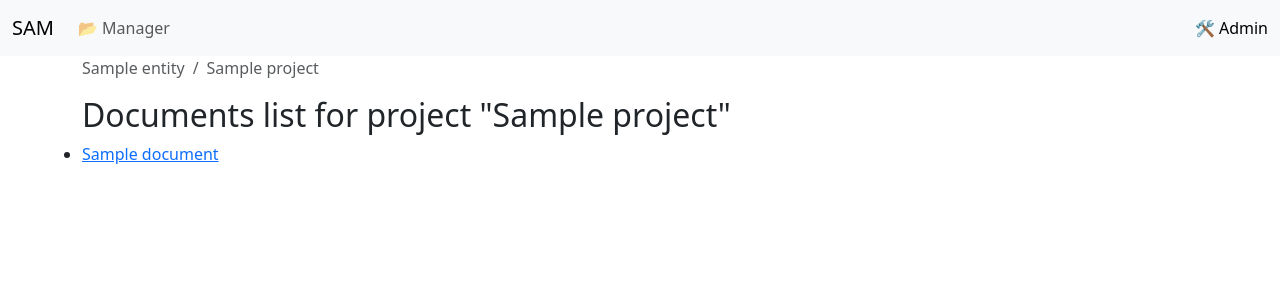
After one commit to yurivital/sam, a Django app: page /entity/project/1/ in a window 1280 px wide. The commit adds this page. Shown: the top 300 px of the page. Run offline with Django 4.2, Linux system fonts and the light colour scheme; tables that the repository leaves empty hold one stand-in row (values such as "Sample post"); some libraries are stand-ins or nearby versions.

Commit message:
Use django class view

```diff
--- a/sam/manager/models.py
+++ b/sam/manager/models.py
@@ -19,17 +19,17 @@ class Project(models.Model):
     entity = models.ForeignKey(Entity, on_delete=models.CASCADE, related_name="projects")
     name = models.CharField(max_length=150)
 
+    class Meta:
+        constraints = [models.UniqueConstraint(fields=["entity_id", "name"], name="Unique project name per entity")]
+
     def __str__(self) -> str:
         return self.name
-
-    class Meta:
-        constraints = [models.UniqueConstraint(fields=["entity_id", "name"], name="Unique project name per entity")]
 
 
 class Document(models.Model):
     """Represent an traductable content"""
 
-    project = models.ForeignKey(Project, on_delete=models.CASCADE)
+    project = models.ForeignKey(Project, on_delete=models.CASCADE, related_name="documents")
     name = models.CharField(max_length=255)
 
     def __str__(self) -> str:
--- a/sam/manager/templates/manager/entity_detail.html
+++ b/sam/manager/templates/manager/entity_detail.html
@@ -5,9 +5,7 @@
 <ul>
   {% for project in entity.projects.all %}
   <li>
-    <a href="{% url 'manager:project' entity.id project.id  %}"
-      >{{ project.name }}</a
-    >
+    <a href="{% url 'manager:project' project.id  %}">{{ project.name }}</a>
   </li>
   {% empty %}
   <li>No project are available.</li>
--- /dev/null
+++ b/sam/manager/templates/manager/project_detail.html
@@ -0,0 +1,17 @@
+{% extends 'base.html' %} {% block breadcrumbs %}
+<li class="breadcrumb-item active" aria-current="page">
+  {{ project.entity.name }}
+</li>
+<li class="breadcrumb-item active" aria-current="page">{{ project.name }}</li>
+{% endblock%} {% block content %}
+<h2>Documents list for project "{{ project.name}}"</h2>
+<ul>
+  {% for document in project.documents.all %}
+  <li>
+    <a href="#">{{ document.name }}</a>
+  </li>
+  {% empty %}
+  <li>No document are available.</li>
+  {% endfor %}
+</ul>
+{% endblock %}
--- a/sam/manager/urls.py
+++ b/sam/manager/urls.py
@@ -7,8 +7,8 @@ urlpatterns = [
     path("", views.EntityListView.as_view(), name="index"),
     path("entity/<int:pk>/", views.EntityDetailView.as_view(), name="entity"),
     path(
-        "entity/<int:entity_id>/project/<int:project_id>/",
-        views.projectDetail,
+        "entity/project/<int:pk>/",
+        views.ProjectDetailView.as_view(),
         name="project",
     ),
 ]
--- a/sam/manager/views.py
+++ b/sam/manager/views.py
@@ -12,9 +12,5 @@ class EntityDetailView(generic.DetailView):
     model = Entity
 
 
-def projectDetail(request, entity_id, project_id):
-    entity = get_object_or_404(Entity, pk=entity_id)
-    project = get_object_or_404(Project, pk=project_id)
-    documents = Document.objects.filter(project_id=project_id)
-    context = {"entity": entity, "project": project, "document": documents}
-    return render(request, context)
+class ProjectDetailView(generic.DetailView):
+    model = Project
```
Also changed, not shown: sam/manager/templates/manager/project/detail.html (deleted, +0 -21 lines).
